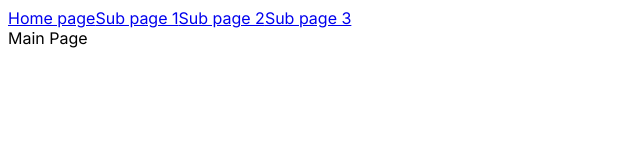
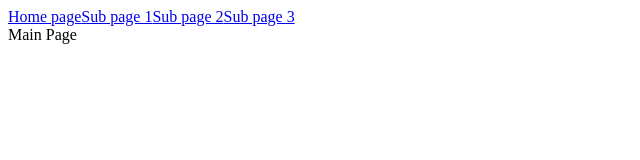
Before and after one commit to tom-sherman/nextjs-render-test, a Next.js app: page / in a window 1280 px wide. Shown: the top 160 px of the page, without its empty margins (0-640 px from the left). Built offline with nearby package versions, Linux system fonts and the light colour scheme.

Commit message:
Remove inter

```diff
--- a/src/app/layout.tsx
+++ b/src/app/layout.tsx
@@ -1,8 +1,4 @@
-import Link from "next/link";
 import "./globals.css";
-import { Inter } from "next/font/google";
-
-const inter = Inter({ subsets: ["latin"] });
 
 export const metadata = {
   title: "Create Next App",
@@ -16,7 +12,7 @@
 }) {
   return (
     <html lang="en">
-      <body className={inter.className}>{children}</body>
+      <body>{children}</body>
     </html>
   );
 }
```
